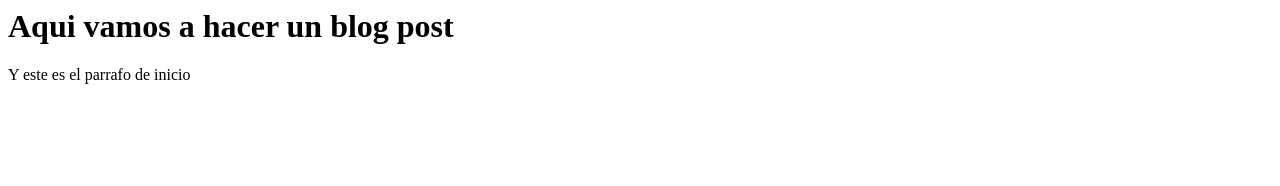
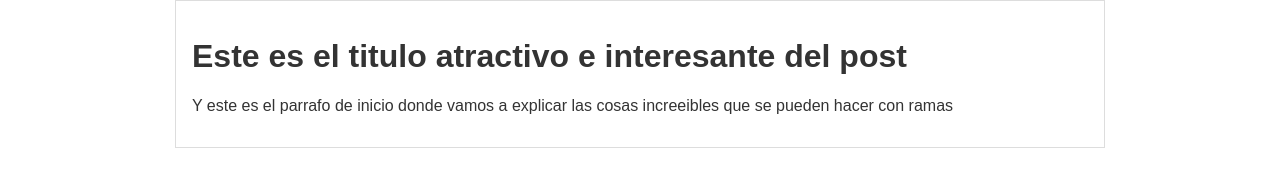
Before and after one commit to Vorpsett/hyperblog, a plain HTML site: page blogpost.html in a window 1280 px wide. Drawn offline with Linux system fonts and the light colour scheme.

Commit message:
commit al maester del blog post version reciente

```diff
--- a/blogpost.html
+++ b/blogpost.html
@@ -4,7 +4,13 @@
         <link rel="stylesheet" href="css/estilos.css" />
     </head>
     <body>
-        <h1> Aqui vamos a hacer un blog post</h1>
-        <p> Y este es el parrafo de inicio</p>
+        <div id="container">
+            <div id= "post">
+                 <h1> Este es el titulo atractivo e interesante del post
+                 </h1>
+                <p> Y este es el parrafo de inicio donde vamos a explicar
+                    las cosas increeibles que se pueden hacer con ramas</p>
+            </div>
+        </div>
     </body>
 </html>
--- a/css/estilos.css
+++ b/css/estilos.css
@@ -0,0 +1,23 @@
+body
+{
+    color:#333;
+    text-align: center;
+    font-family: "Arial";
+    font-size: 16px;
+    margin: 0;
+    padding: 0;
+
+}
+#container
+{
+    width: 70%;
+    padding: 1em;
+    text-align: left;
+    border: 1px solid #ddd;
+    margin: 0 auto;
+}
+
+#container h1
+{
+    front-<size: 70px;
+}
```
